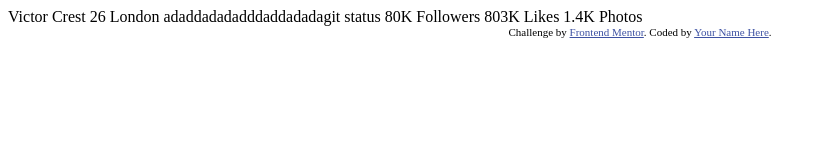
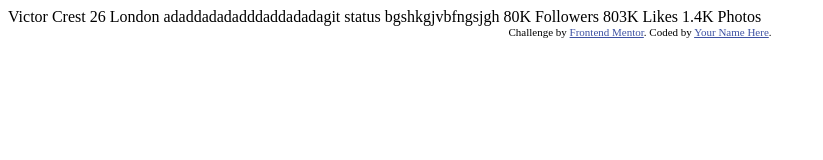
Before and after one commit to Adityathakur12/frontend-mentor-project, a plain HTML site: page project-3/profile-card-component-main/index.html in a window 1280 px wide. Shown: the whole page, without its empty margins (0-823 px from the left). Drawn offline with Linux system fonts and the light colour scheme.

Commit message:
adityammmm

```diff
--- a/project-3/profile-card-component-main/index.html
+++ b/project-3/profile-card-component-main/index.html
@@ -19,7 +19,7 @@
   26
   London
     adaddadadadddaddadadagit status
-
+    bgshkgjvbfngsjgh
   80K
   Followers
 
```
